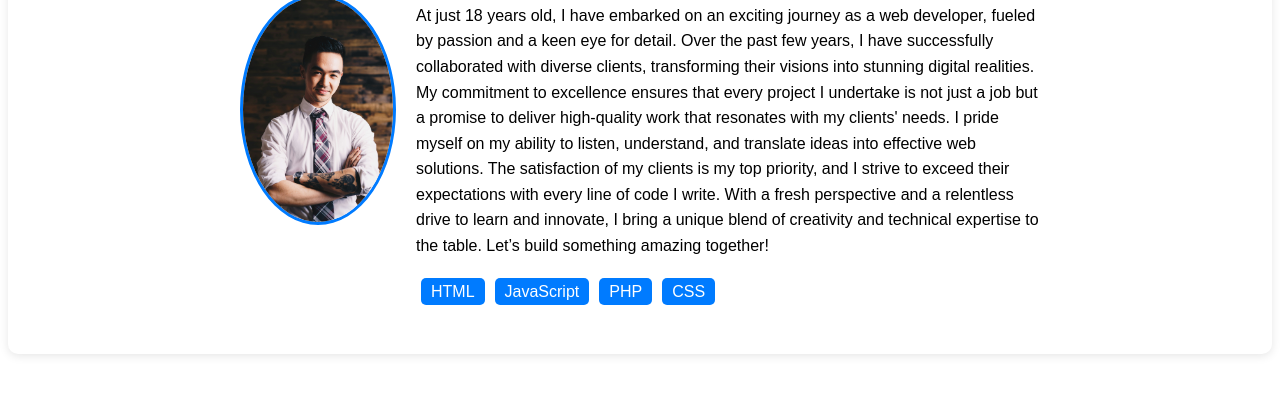
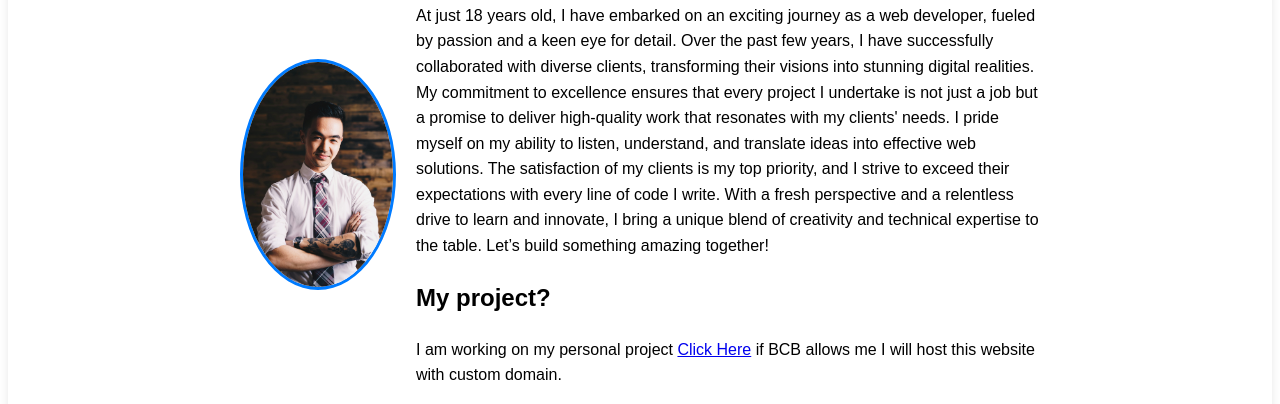
Before and after one commit to Zesan-vvv/i-am-zesan.github.io, a plain HTML site: page index.html in a window 1280 px wide. Shown: the part 943-1347 px from the top of the page. Drawn offline with Linux system fonts and the light colour scheme.

Commit message:
Update index.html

```diff
--- a/index.html
+++ b/index.html
@@ -40,6 +40,8 @@
           I pride myself on my ability to listen, understand, and translate ideas into effective web solutions. The satisfaction of my clients is my top priority, and I strive to exceed their expectations with every line of code I write. With a fresh perspective and a relentless drive to learn and innovate, I bring a unique blend of creativity and technical expertise to the table.
 
           Let’s build something amazing together!</p>
+        <h1>My project?</h1>
+        <p>I am working on my personal project <a href="https://zesan-vvv.github.io/bcbp.github.io/">Click Here</a> if BCB allows me I will host this website with custom domain.</p>
         <div class="skills">
           <span>HTML</span><span>JavaScript</span><span>PHP</span><span>CSS</span>
         </div>
```
